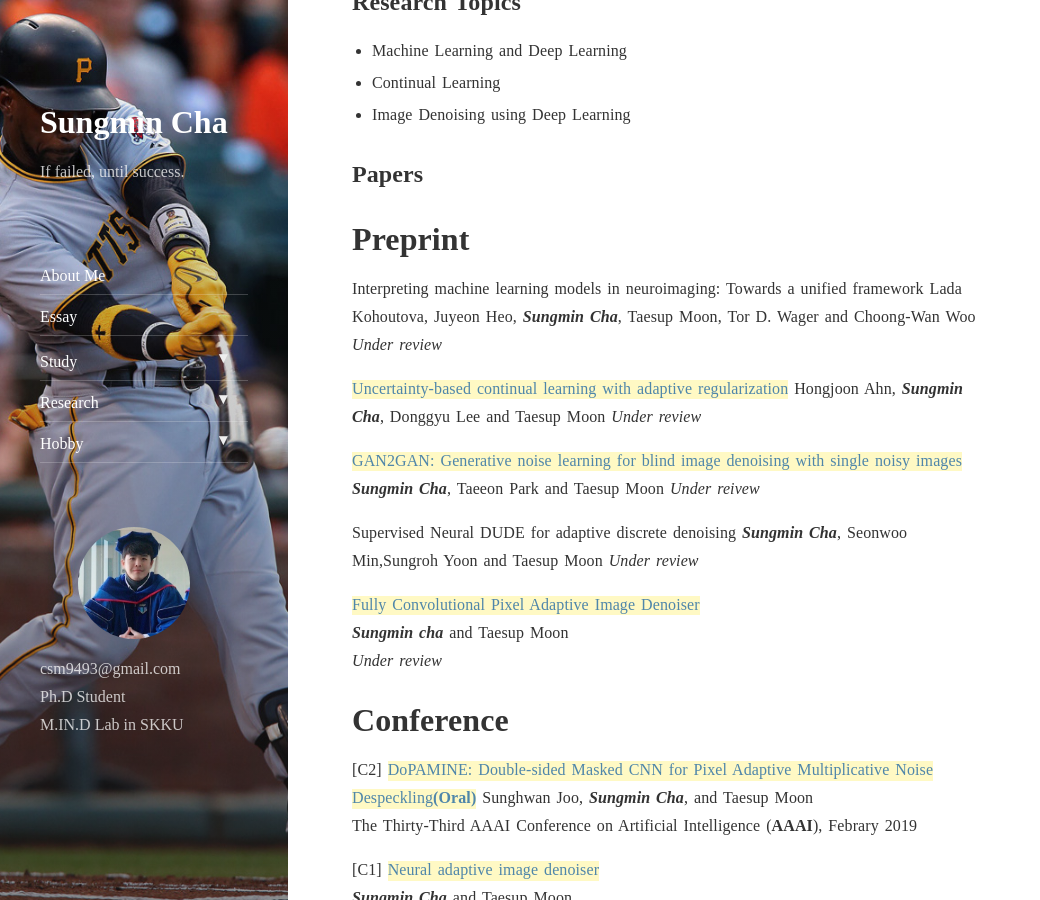
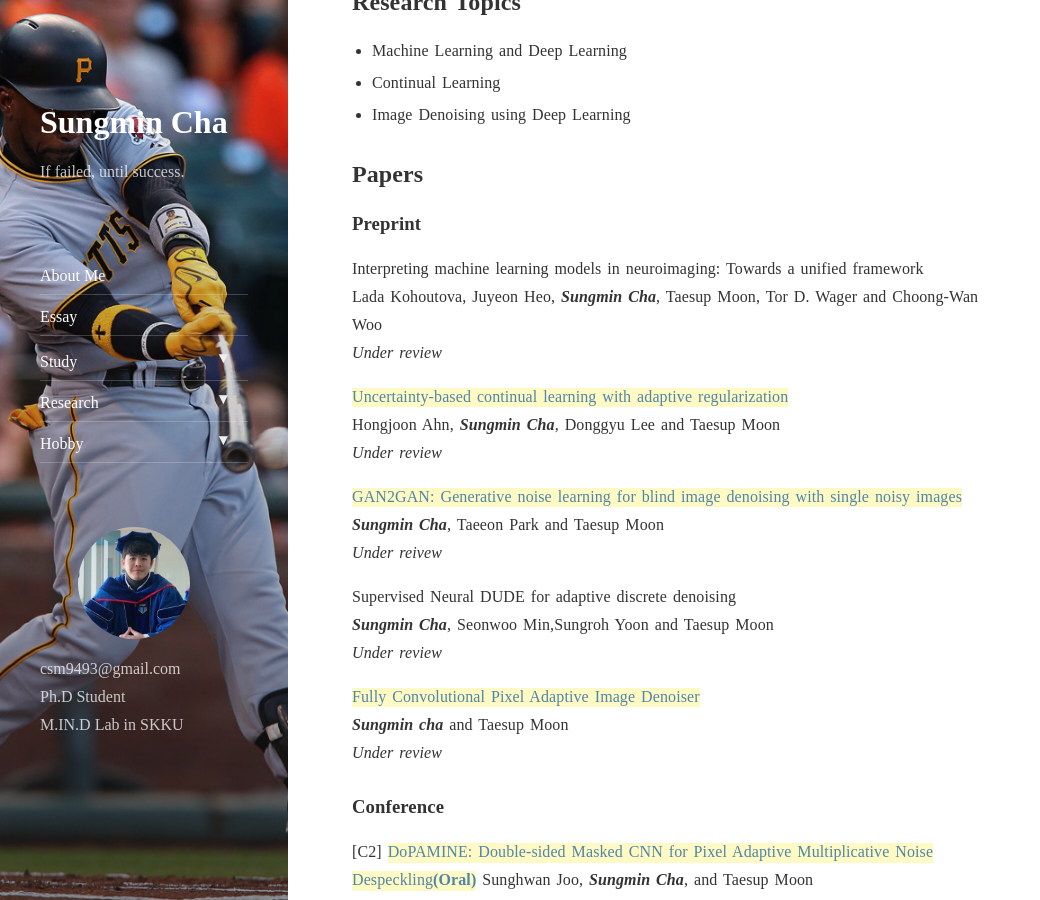
Before and after one commit to csm9493/csm9493.github.io, a Jekyll site: the page built from about.md, in a window 1280 px wide and 900 px high, scrolled down 788 px. Shown: the whole window, without its empty margins (0-1040 px from the left). Built offline with Jekyll 4.4.1, drawn with Linux system fonts in a browser that asks for light colours; nearby versions of some CDN libraries.

Commit message:
update papers

```diff
--- a/about.md
+++ b/about.md
@@ -29,9 +29,10 @@ Pukyoung National University(PKNU)
 - Continual Learning
 - Image Denoising using Deep Learning
 
+
 ## Papers
 
-# Preprint
+### Preprint
 
 Interpreting machine learning models in neuroimaging: Towards a unified framework
 Lada Kohoutova, Juyeon Heo, ***Sungmin Cha***, Taesup Moon, Tor D. Wager and Choong-Wan Woo
@@ -54,8 +55,7 @@ Supervised Neural DUDE for adaptive discrete denoising
 *Under review*
 
 
-
-# Conference
+### Conference
 
 [C2] [DoPAMINE: Double-sided Masked CNN for Pixel Adaptive Multiplicative Noise Despeckling**(Oral)**](https://arxiv.org/abs/1902.02530)
 Sunghwan Joo, ***Sungmin Cha***, and Taesup Moon
```
Also changed, not shown: other parts of about.md (+3 -0 lines).
